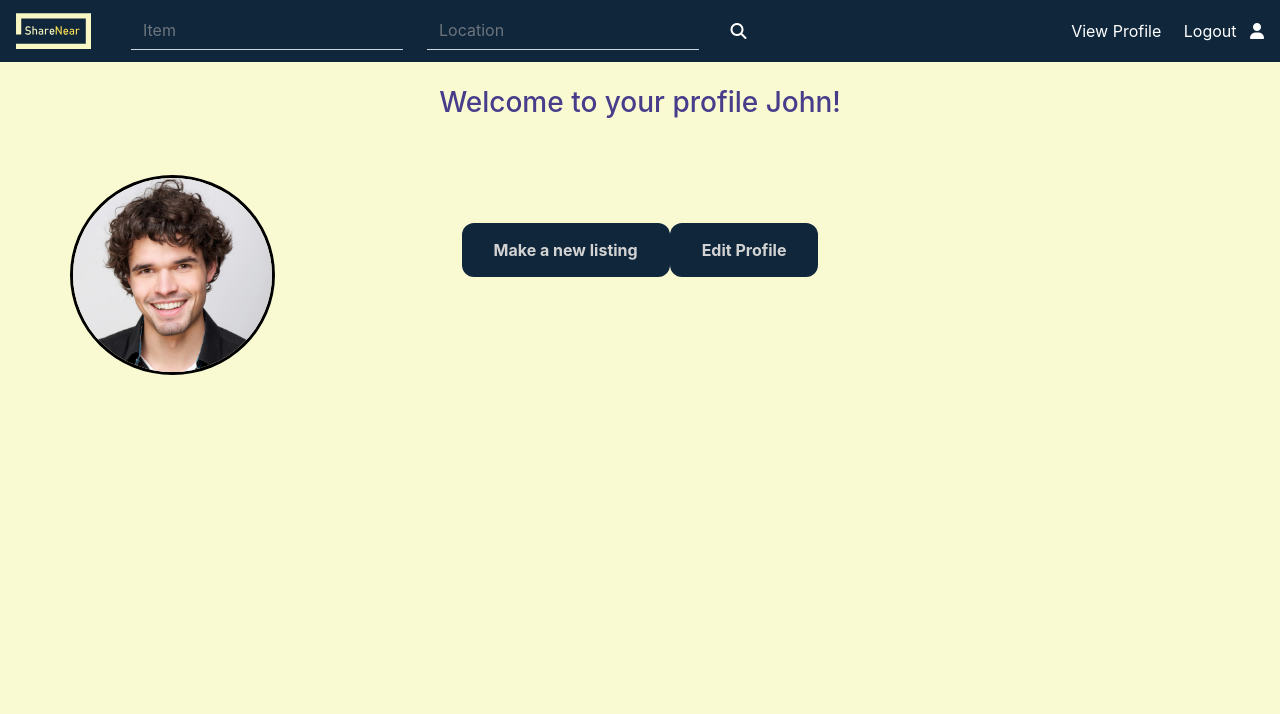
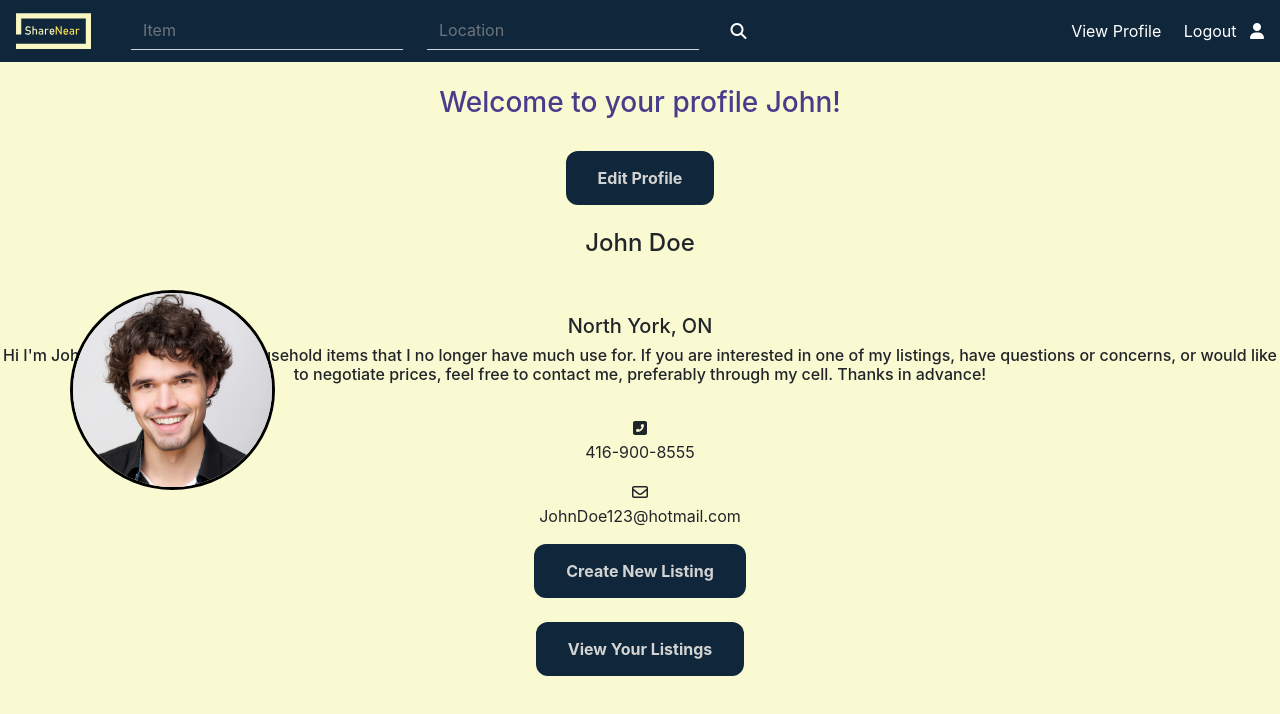
Before and after one commit to CalinArdelean/ShareNear, a React (Create React App) app in the folder my-app/: page /profile in a window 1280 px wide. Shown: the top 714 px of the page. Built offline with nearby package versions, Linux system fonts and the light colour scheme.

Commit message:
edited user profile page

```diff
--- a/my-app/src/components/LoginForm.js
+++ b/my-app/src/components/LoginForm.js
@@ -110,8 +110,9 @@ class LoginForm extends React.Component {
           <button onClick={ this.props.checkUser }>Sign In</button>
         <br></br>
         <br></br>
-        <a href="./signup">Don't have an account already? Sign Up Here</a>
-
+        <a href="./signup">Don't have an account already? Sign Up</a>
+        <br/>
+        <a href="./signup">Forgot your password?</a>
       </div>
 
     );
--- a/my-app/src/components/UserProfile.js
+++ b/my-app/src/components/UserProfile.js
@@ -7,29 +7,41 @@ import AppNavbarLoggedIn from './NavbarLoggedIn';
 class Profile extends React.Component {
     render() {
         return (
-            <div className="App">
+            <div>
                 <AppNavbarLoggedIn />
                 <div className="Profile">
                     <br></br>
                 <h3>Welcome to your profile John! </h3>
-                {/*{this.props.currentUser.fName} */}
                 <br></br>
-                  <br/>
-                  <div className ="UserForm">
+                    <div className="Right" className="edit">
+                        <a href="./edit">
+                            <button type="button">Edit Profile</button>
+                        </a>
+                    </div> <br />
+                <h4>John Doe</h4>
+                    <br/>
                     <img
                         alt=""
                         src={profilepicture}
                         className="d-inline-block align-top"
                     ></img>
-                    </div>
-                <br></br> <br/>
+                    <br></br>
+                    <h5>North York, ON</h5>
+                    <h6>Hi I'm John! I primarily rent out household items that I no longer have much use for.
+                         If you are interested in one of my listings, have questions or concerns, or would like
+                          to negotiate prices, feel free to contact me, preferably through my cell. Thanks in advance!</h6>
+                <br></br>
+                    <i class="fas fa-phone-square-alt"></i> <p>416-900-8555</p>
+                    <i class="far fa-envelope"></i> <p>JohnDoe123@hotmail.com</p>
                 <a href="./newpost">
-                    <button type="button">Make a new listing</button>
+                    <button type="button">Create New Listing</button>
                 </a>
-                    <a href="./edit">
-                        <button type="button">Edit Profile</button>
+                <br/> <br></br>
+                    <a href="./">
+                        <button type="button">View Your Listings</button>
                     </a>
                 </div>
+
             </div>
 
         );
```
